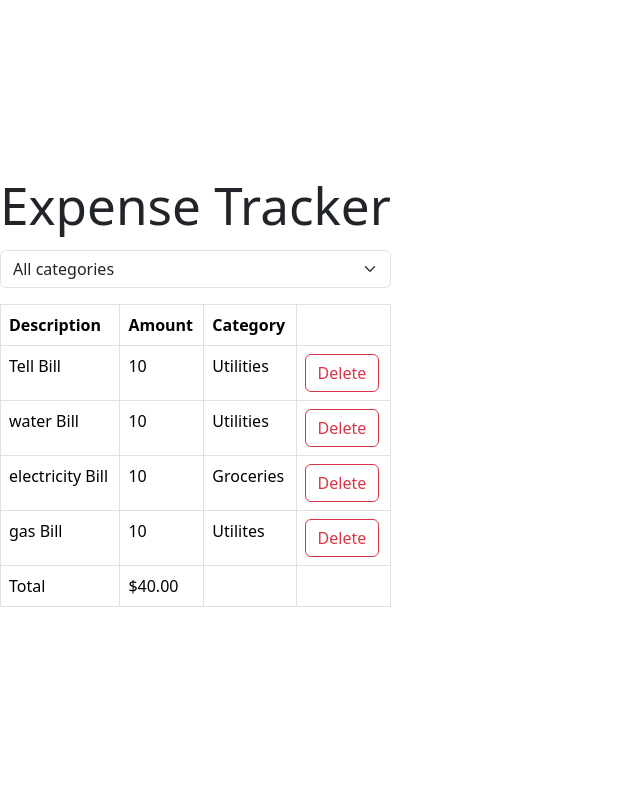
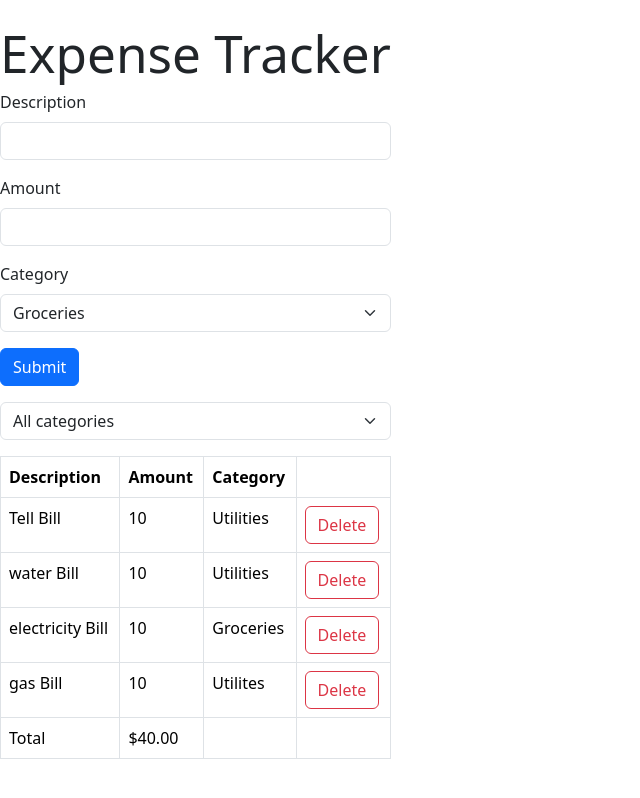
Before and after one commit to Sandunrmst/Expense-Tracker-react, a React (Vite) app: page / in a window 1280 px wide. Shown: the whole page, without its empty margins (0-640 px from the left). Built offline with nearby package versions, Linux system fonts and the light colour scheme.

Commit message:
Create form for enter expenses

```diff
--- a/src/App.tsx
+++ b/src/App.tsx
@@ -1,6 +1,9 @@
 import { useState } from "react";
 import ExpenseList from "./expense-tracker/ExpenseList";
 import ExpenseFilter from "./expense-tracker/component/ExpenseFilter";
+import ExpenseForm from "./expense-tracker/component/ExpenseForm";
+
+export const categorries = ["Groceries", "Utilities", "Entertainment"];
 
 function App() {
   const [selectedCategory, setSelectedCategory] = useState("");
@@ -24,6 +27,10 @@ function App() {
   return (
     <div>
       <h1>Expense Tracker</h1>
+      <div className="mb-3">
+        <ExpenseForm />
+      </div>
+
       <div className="mb-3 mt-3">
         <ExpenseFilter onSelectCategory={(cate) => setSelectedCategory(cate)} />
       </div>
--- a/src/expense-tracker/component/ExpenseFilter.tsx
+++ b/src/expense-tracker/component/ExpenseFilter.tsx
@@ -1,3 +1,5 @@
+import { categorries } from "../../App";
+
 interface Props {
   onSelectCategory: (category: string) => void;
 }
@@ -8,10 +10,14 @@ const ExpenseFilter = ({ onSelectCategory }: Props) => {
       className="form-select"
       onChange={(event) => onSelectCategory(event.target.value)}
     >
-      <option value="">All categories</option>
-      <option value="Groceries">Groceries</option>
-      <option value="Utilities">Utilities</option>
-      <option value="Entertainment">Entertainment</option>
+      <option value="" selected>
+        All categories
+      </option>
+      {categorries.map((category) => (
+        <option key={category} value={category}>
+          {category}
+        </option>
+      ))}
     </select>
   );
 };
--- /dev/null
+++ b/src/expense-tracker/component/ExpenseForm.tsx
@@ -0,0 +1,40 @@
+import React from "react";
+import { categorries } from "../../App";
+
+const ExpenseForm = () => {
+  return (
+    <form>
+      <div className="mb-3">
+        <label htmlFor="description" className="form-label">
+          Description
+        </label>
+        <input id="description" type="text" className="form-control" />
+      </div>
+
+      <div className="mb-3">
+        <label htmlFor="amount" className="form-label">
+          Amount
+        </label>
+        <input id="amount" type="number" className="form-control" />
+      </div>
+
+      <div className="md-3">
+        {/* .md-3>label.form-label+select.form-select */}
+
+        <label htmlFor="category" className="form-label">
+          Category
+        </label>
+        <select id="category" className="form-select">
+          {categorries.map((category) => (
+            <option key={category} value={category}>
+              {category}
+            </option>
+          ))}
+        </select>
+      </div>
+      <button className="btn btn-primary mt-3"> Submit</button>
+    </form>
+  );
+};
+
+export default ExpenseForm;
```
